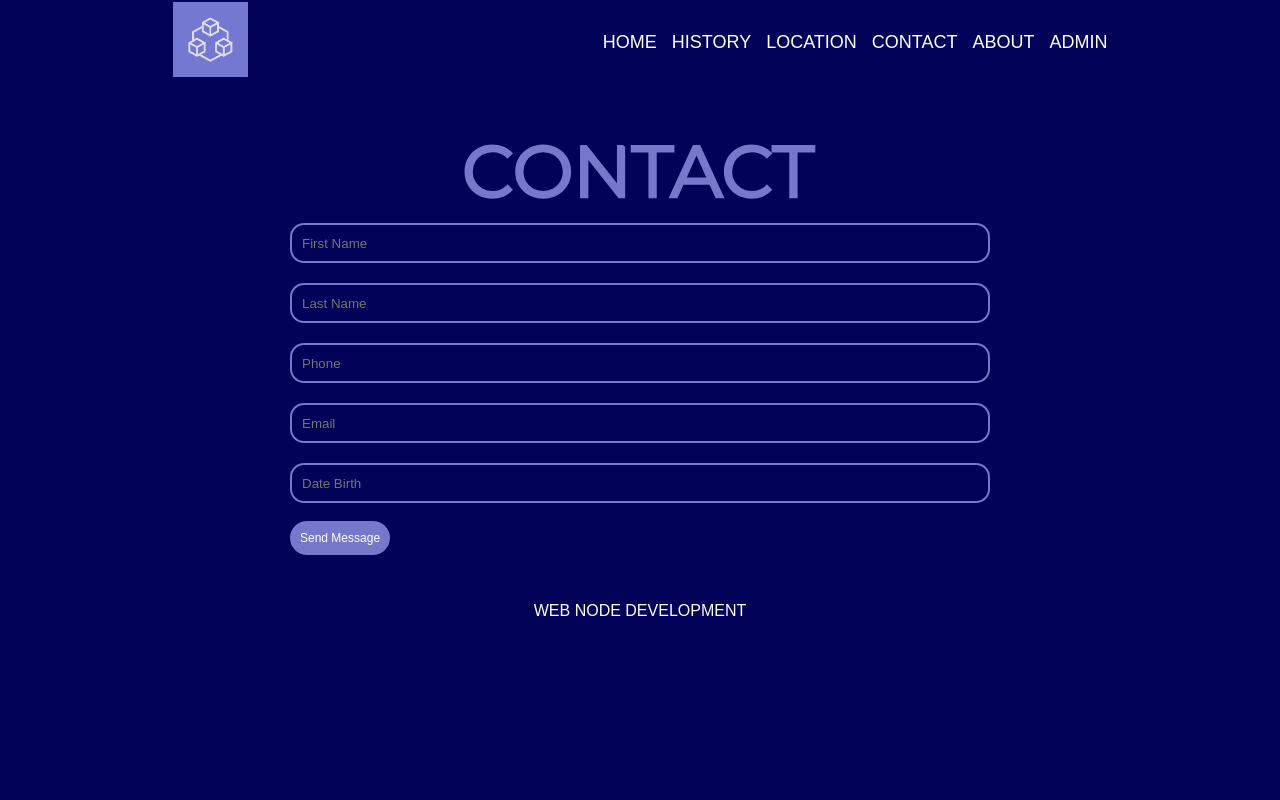
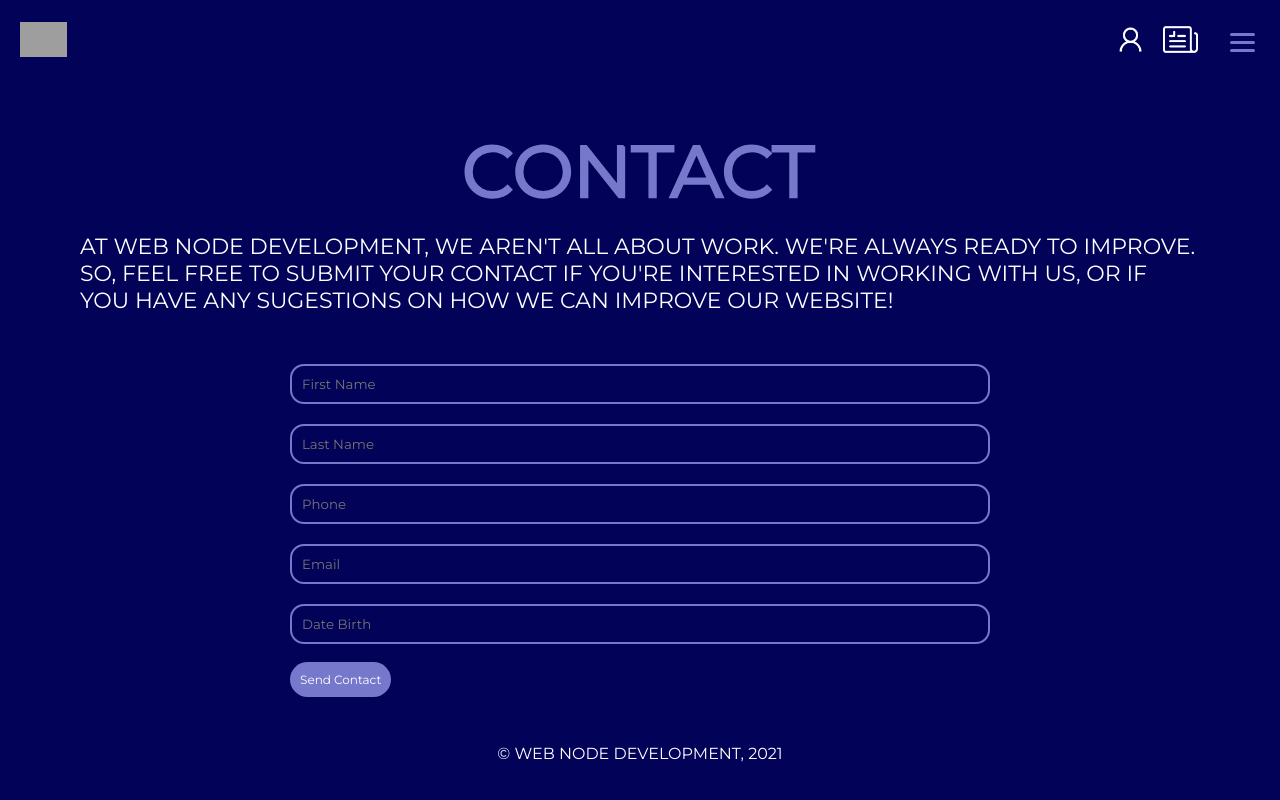
Before and after one commit to Eduardo-22002197/pw_proj_final, a Django app: page /contact in a window 1280 px wide. Run offline with Django 3.2, Linux system fonts and the light colour scheme; parts of the project's set-up code (start-up, migrations or seed data) failed here and were passed over; grey boxes are pictures that could not be loaded.

Commit message:
Added Comment database. Changed nav bar. Correction of the nav bar admin icon. Updated README.md.

```diff
--- a/proj2/admin.py
+++ b/proj2/admin.py
@@ -1,5 +1,6 @@
 from django.contrib import admin
-from .models import Contact
+from .models import Contact, Comment
 
 # Register your models here.
 admin.site.register(Contact)
+admin.site.register(Comment)
--- a/proj2/forms.py
+++ b/proj2/forms.py
@@ -1,6 +1,7 @@
 from django import forms
-from django.forms import ModelForm
-from .models import Contact
+from django.db.models import fields
+from django.forms import ModelForm, widgets
+from .models import Contact, Comment
 
 class ContactForm(ModelForm):
     class Meta:
@@ -22,3 +23,21 @@ class ContactForm(ModelForm):
             'email': '',
             'date_birth': '',
         }
+
+
+class CommentForm(ModelForm):
+    class Meta:
+        model = Comment
+        fields = '__all__'
+
+        widgets = {
+            'complete_name': forms.TextInput(attrs = {'class': 'input-field', 'placeholder': 'Complete Name'}),
+            'rating_website': forms.NumberInput(attrs = {'class': 'input-field', 'placeholder': '1 to 5 rating...', 'min': 0, 'max': 5}),
+            'final_comment': forms.Textarea(attrs = {'class': 'textarea-field input-field', 'placeholder': 'Your comment...'}),
+        }
+
+        labels = {
+            'complete_name': '',
+            'rating_website': '',
+            'final_comment': '',
+        }
--- a/proj2/static/proj2/side_menu.js
+++ /dev/null
@@ -1,25 +0,0 @@
-function navSlide() {
-    const burger = document.querySelector(".burger");
-    const nav = document.querySelector(".nav-links");
-    const navLinks = document.querySelectorAll(".nav-links li");
-
-    burger.addEventListener("click", () => {
-        //Toggle Nav
-        nav.classList.toggle("nav-active");
-
-        //Animate Links
-        navLinks.forEach((link, index) => {
-            if (link.style.animation) {
-                link.style.animation = ""
-
-            } else {
-                link.style.animation = `navLinkFade 0.5s ease forwards ${index / 7 + 0.5}s`;
-            }
-        });
-
-        //Burger Animation
-        burger.classList.toggle("toggle");
-    });
-}
-
-navSlide();
--- a/proj2/static/proj2/style.css
+++ b/proj2/static/proj2/style.css
@@ -32,6 +32,57 @@ main {
     justify-content: center;
 }
 
+.form-box {
+    width: 700px;
+    display: flex;
+    flex-direction: column;
+    align-items: center;
+    justify-content: center;
+}
+
+.form-par {
+    color: white;
+    margin-top: 30px;
+    text-transform: uppercase;
+    font-size: 22px;
+    font-weight: 500;
+    max-width: 1120px;
+    margin-bottom: 30px;
+}
+
+.input-field {
+    width: 700px;
+    height: 40px;
+    margin-top: 20px;
+    padding-left: 10px;
+    padding-right: 10px;
+    border: 2px solid rgb(118, 120, 203);
+    font-family: 'Montserrat', sans-serif;
+    color: #ffffff;
+    background-color: rgb(1, 2, 88);
+    border-radius: 14px;
+    outline: none;
+}
+
+.textarea-field {
+    height: 150px;
+    padding-top: 10px;
+    resize: none;
+}
+
+.btn-submit {
+    display: block;
+    border-radius: 20px;
+    font-family: 'Montserrat', sans-serif;
+    color: #ffffff;
+    margin-top: 18px;
+    padding: 10px;
+    background-color: rgb(118, 120, 203);
+    font-size: 12px;
+    border: none;
+    cursor: pointer;
+}
+
 .page-fade {
     animation: fade 1s 1 ease-in-out;
 }
@@ -43,14 +94,62 @@ main {
     position: fixed;
     top: 0;
     width: 100%;
-    display: flex;                              /* a flex container expands items to fill available free space or shrinks them to prevent overflow. */
-    justify-content: space-around;              /* attribute used to position the elements. every item will have space before, between and after them. */
-    align-items: center;                        /* aligns items at the center of the container */
+    display: flex;
+    align-items: center;
+    justify-content: space-between;
     min-height: 10.5vh;
     text-transform: uppercase;
-    font-weight: 500;                           /* Montserrat font only goes to weight: 500 before getting bold*/
+    font-weight: 500;
     background-color: rgb(1, 2, 88);
     z-index: 2;
+}
+
+.nav-logo {
+    margin-left: 20px;
+}
+
+.options-div {
+    display: flex;
+    flex-direction: row;
+    align-items: center;
+}
+
+.nav-links-no-menu {
+    display: flex;
+    flex-direction: row;
+    align-items: center;
+}
+
+.nav-links-no-menu li {
+    list-style: none;
+    padding: 7px 7px 7px 8px;
+    border-radius: 5px;
+    transition: .8s ease-out background-color;
+}
+
+.nav-links-no-menu img {
+    filter: invert(100%);
+}
+
+.nav-links-no-menu li:hover {
+    background-color: rgb(118, 120, 203);
+}
+
+.nav-links li:hover {
+    background-color: rgb(118, 120, 203);
+}
+
+.nav-links {
+    display: none;
+    justify-content: space-around;
+    width: 40%;
+}
+
+.nav-links li {
+    list-style: none;
+    padding: 7px 7px 7px 8px;
+    border-radius: 5px;
+    transition: .8s ease-out background-color;
 }
 
 .nav-bar a {
@@ -59,104 +158,36 @@ main {
     font-size: 18px;
 }
 
-.nav-links {
-    display: flex;
-    justify-content: space-around;
-    width: 40%;                                 /* nav bar will occupy 30% of the space where it's inserted in */
-}
-
-.nav-links li {
-    list-style: none;                           /* removes any list style, like the dots */
-    padding: 7px 7px 7px 8px;
-    border-radius: 5px;
-    transition: .8s ease-out background-color;
-}
-
-.nav-links li:hover {
-    background-color: rgb(118, 120, 203);
-}
-
-.nav-links2 {
-    display: none;
-    align-items: center;
-    justify-content: space-around;
-    width: 50%;
-}
-
-.nav-links2 img {
-    filter: invert(100%);
-}
-
-.nav-links2 li {
-    list-style: none;
-    padding: 7px 7px 3px 8px;
-    border-radius: 5px;
-    transition: .8s ease-out background-color;
-}
-
-.nav-links2 li:hover {
-    background-color: rgb(118, 120, 203);
-}
-
 @media screen and (max-width: 1160px) {
     .nav-links {
         width: 50%;
     }
 }
 
-@media screen and (max-width: 980px) {
-    .nav-links {
-        display: none;
-    }
-
-    .nav-links2 {
-        display: flex;
-    }
-}
-
-@media screen and (max-width: 760px) {
-    .nav-links2 {
-        width: 55%;
-    }
-}
 /*************** NAV BAR ***************/
 
 
 /******************** Burger Menu ********************/
 .burger {
-    display: none;                              /* starts invisible, because it only works on certain screens */
+    margin-right: 20px;
+    margin-left: 20px;
 }
 
-.burger div {                                   /* defines the 3 lines of the burger menu "icon" */
-    width: 25px;                                /* width of each stripe */
-    height: 3px;                                /* height of each stripe */
-    background-color: rgb(118, 120, 203);      /* defines the color of the burger menu "icon" */
-    margin: 5px;                                /* margin between the stripes */
+.burger div {
+    width: 25px;
+    height: 3px;
+    background-color: rgb(118, 120, 203);
+    margin: 5px;
     border-radius: 50px;
     transition: all 0.3s ease;
 }
 
-@media screen and (max-width: 1179px) {
-    .nav-links {
-        width: 55%;
-    }
-}
-
-/*
-@media screen and (max-width: 1024px) {
-    .nav-links {
-        max-width: 60%;
-    }
-}
-*/
-
-@media screen and (max-width: 768px) {
 body {
-        overflow-x: hidden;                     /* unables the browser to scroll horizontally (to the hidden burger menu). NOTE: when viewport is present on the HTML, overflow is ignored. */
+    overflow-x: hidden;
 }
 
 .nav-links {
-        position: fixed;                        /* fixes the position of the burger menu so that in mobile devices scrolling sideways doesn't show the white bar (fixes the problem described on line's 15 NOTE) */
+    position: fixed;
     right: 0px;
     height: 92vh;
     top: 10.50vh;
@@ -164,9 +195,9 @@ main {
     display: flex;
     flex-direction: column;
     align-items: center;
-        width: 60%;
-        transform: translateX(100%);            /* moves the entire burger menu off the screen, to stay hidden */
-        transition: transform 0.7s ease-in-out; /* transition of the burger menu. takes 0.7s and makes it smoother on the beginning and the end */
+    width: 400px;
+    transform: translateX(100%);
+    transition: transform 0.7s ease-in-out;
 }
 
 .nav-links a {
@@ -174,7 +205,7 @@ main {
 }
 
 .nav-links li {
-        opacity: 0;                             /* hides the burger menu elements */
+    opacity: 0;
 }
 
 .nav-links li:hover {
@@ -182,16 +213,22 @@ main {
 }
 
 .burger {
-        display: block;                         /* displays the items on top of each other */
-        cursor: pointer;                        /* adds a pointer to the burger menu "icon", which makes it clickable */
+    display: block;
+    cursor: pointer;
+}
+
+
+.nav-active {
+    transform: translateX(0%);
+}
+
+@media screen and (max-width: 768px) {
+    .nav-links {
+        width: 60%;
     }
 }
 
-.nav-active {
-    transform: translateX(0%);                  /* Unhides the burger menu */
-}
-
-@keyframes navLinkFade {                        /* animation responsible for the fade in of the burger menu elements */
+@keyframes navLinkFade {
     from {
         opacity: 0;
         transform: translateX(50px);
@@ -852,47 +889,6 @@ main {
     animation: fillLetters 1s ease-in-out forwards 3.1s;
 }
 
-.contact-box {
-    width: 700px;
-    display: flex;
-    flex-direction: column;
-    align-items: center;
-    justify-content: center;
-}
-
-.input-field {
-    width: 700px;
-    height: 40px;
-    margin-top: 20px;
-    padding-left: 10px;
-    padding-right: 10px;
-    border: 2px solid rgb(118, 120, 203);
-    font-family: 'Montserrat', sans-serif;
-    color: #ffffff;
-    background-color: rgb(1, 2, 88);
-    border-radius: 14px;
-    outline: none;
-}
-
-.textarea-field {
-    height: 150px;
-    padding-top: 10px;
-    resize: none;
-}
-
-.btn {
-    display: block;
-    border-radius: 20px;
-    font-family: 'Montserrat', sans-serif;
-    color: #ffffff;
-    margin-top: 18px;
-    padding: 10px;
-    background-color: rgb(118, 120, 203);
-    font-size: 12px;
-    border: none;
-    cursor: pointer;
-}
-
 @media screen and (max-width: 1190px) {
     .contact-par {
         max-width: 890px;
@@ -935,6 +931,11 @@ main {
     }
 }
 /************ CONTACT PAGE *************/
+
+
+/************** QUIZZ PAGE *************/
+
+/************** QUIZZ PAGE *************/
 
 
 /************** ABOUT PAGE *************/
--- a/proj2/templates/proj2/base.html
+++ b/proj2/templates/proj2/base.html
@@ -9,7 +9,7 @@
         <meta name = "viewport" content = "width=device-width, initial-scale=1.0">
         <link rel = "stylesheet" href= "{% static 'proj2/style.css' %}">
         <link rel = "preconnect" href = "https://fonts.gstatic.com">
-        <!-- <link href = "https://fonts.googleapis.com/css2?family=Montserrat:wght@100;400;700&display=swap" rel = "stylesheet"> -->
+        <link href = "https://fonts.googleapis.com/css2?family=Montserrat:wght@100;400;700&display=swap" rel = "stylesheet">
         <link rel = "icon" href = "{% static 'proj2/images/favicon.ico' %}" type = "image/x-icon"/>
         <link rel = "shortcut icon" href = "{% static 'proj2/images/favicon.ico' %}" type = "image/x-icon"/>
         <title> Web Node Development </title>
@@ -18,22 +18,29 @@
     <body class = "page-fade">
         <header>
             <nav class = "nav-bar">
-                <a href = "{% url 'proj2:home' %}"><img src = "{% static 'proj2/images/Logo.png' %}" alt = "Web Node Logo" height = "75"></a>
+                <a href = "{% url 'proj2:home' %}"><img class = "nav-logo" src = "{% static 'proj2/images/wnd_logo.png' %}" alt = "Web Node Logo" height = "35"></a>
 
                 <ul class = "nav-links">
                     <li><a href = "{% url 'proj2:home' %}"> Home </a></li>
                     <li><a href = "{% url 'proj2:history' %}"> History </a></li>
                     <li><a href = "{% url 'proj2:location' %}"> Location </a></li>
                     <li><a href = "{% url 'proj2:contact' %}"> Contact </a></li>
+                    <li><a href = "{% url 'proj2:quiz' %}"> Quiz </a></li>
                     <li><a href = "{% url 'proj2:about' %}"> About </a></li>
-                    <li><a href = "{% url 'admin:index' %}"> Admin </a></li>
                     <li class = "burger-menu-adjustment"></li>
                 </ul>
 
-                <div class = "burger">
-                    <div class = "line1"></div>
-                    <div class = "line2"></div>
-                    <div class = "line3"></div>
+                <div class = "options-div">
+                    <ul class = "nav-links-no-menu">
+                        <li><a href = "{% url 'admin:index' %}"><img src = "{% static 'proj2/images/user.png' %}" alt = "Admin Logo" height = "35"></a></li>
+                        <li><a href = "{% url 'proj2:comments' %}"><img src = "{% static 'proj2/images/news.png' %}" alt = "Admin Logo" height = "35"></a></li>
+                    </ul>
+
+                    <div class = "burger">
+                        <div class = "line1"></div>
+                        <div class = "line2"></div>
+                        <div class = "line3"></div>
+                    </div>
                 </div>
             </nav>
         </header>
@@ -43,9 +50,9 @@
         {% endblock main %}
 
         <footer>
-            <p> Web Node Development </p>
+            <p> &copy; Web Node Development, 2021 </p>
         </footer>
 
-        <script src = "{% static 'proj2/side_menu.js' %}" type = "text/javascript"></script>
+        <script src = "{% static 'proj2/js/side_menu.js' %}" type = "text/javascript"></script>
     </body>
 </html>
--- a/proj2/templates/proj2/contact.html
+++ b/proj2/templates/proj2/contact.html
@@ -14,12 +14,17 @@
             </svg>
         </section>
 
-        <div class = "contact-box">
-            <form action = "" method = "POST">
+        <p class = "form-par">
+            At Web Node Development, we aren't all about work. We're always ready to improve. So, feel free to submit your contact if you're interested in working with us, or if you
+            have any sugestions on how we can improve our website!
+        </p>
+
+        <div class = "form-box">
+            <form method = "POST">
                 {% csrf_token %}
                 {{ form.as_p }}
 
-                <button type = "submit" class = "btn"> Send Message </button>
+                <button type = "submit" class = "btn-submit"> Send Contact </button>
             </form>
         </div>
     </main>
--- a/proj2/urls.py
+++ b/proj2/urls.py
@@ -10,5 +10,7 @@ urlpatterns = [
     path('history', views.history_page_view, name = 'history'),
     path('location', views.location_page_view, name = 'location'),
     path('contact', views.contact_page_view, name = 'contact'),
-    path('about', views.about_page_view, name = 'about')
+    path('about', views.about_page_view, name = 'about'),
+    path('comments', views.comments_page_view, name = 'comments'),
+    path('quiz', views.quiz_page_view, name = 'quiz'),
 ]
--- a/proj2/views.py
+++ b/proj2/views.py
@@ -1,9 +1,10 @@
+import proj2
 from django.shortcuts import render
 from django.http import HttpResponseRedirect
 from django.urls import reverse
 
 from .models import Contact
-from .forms import ContactForm
+from .forms import CommentForm, ContactForm
 
 # Create your views here.
 def home_page_view(request):
@@ -24,5 +25,18 @@ def contact_page_view(request):
     context = {'form': form}
     return render(request, 'proj2/contact.html', context)
 
+def comments_page_view(request):
+    form = CommentForm(request.POST or None)
+
+    if form.is_valid():
+        form.save()
+        return HttpResponseRedirect(reverse('proj2:comments'))
+
+    context = {'form': form}
+    return render(request, 'proj2/comments.html', context)
+
+def quiz_page_view(request):
+    return render(request, "proj2/quiz.html")
+
 def about_page_view(request):
     return render(request, 'proj2/about.html')
```
Also changed, not shown: proj2/models.py (+13 -2 lines), README.md. Lines whose indentation alone changed are shown as unchanged.
